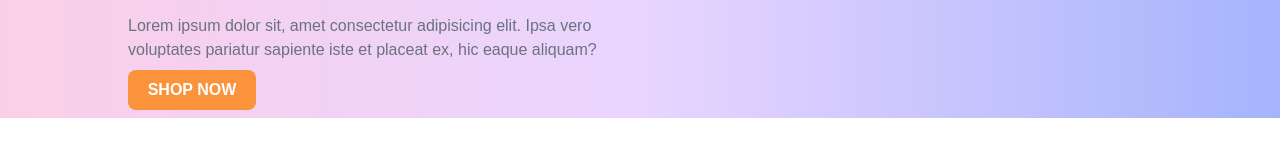
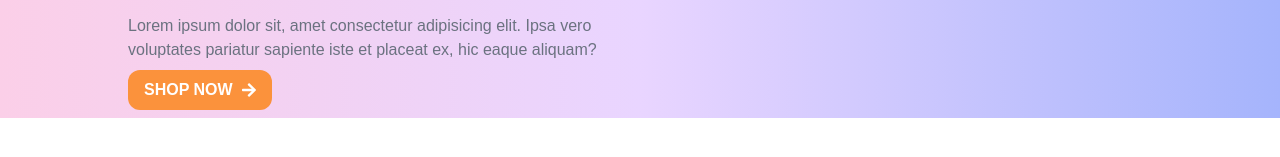
Before and after one commit to nrshakib/eCommerce-project, a React (Vite) app: page / in a window 1280 px wide. Shown: the part 355-512 px from the top of the page. Built offline with nearby package versions, Linux system fonts and the light colour scheme.

Commit message:
Hero component button design update

```diff
--- a/src/Components/Hero/Hero.jsx
+++ b/src/Components/Hero/Hero.jsx
@@ -1,4 +1,5 @@
 import hand_logo from "../../Assets/Icons/hand_icon.png";
+import { FaArrowRight } from "react-icons/fa";
 
 const Hero = () => {
   return (
@@ -13,7 +14,12 @@ const Hero = () => {
           Lorem ipsum dolor sit, amet consectetur adipisicing elit. Ipsa vero
           voluptates pariatur sapiente iste et placeat ex, hic eaque aliquam?
         </p>
-        <button className="w-32 bg-orange-400 text-white font-bold rounded-lg p-2 mt-2 mb-2">SHOP NOW</button>
+        <div >
+          <button className="w-36 bg-orange-400 text-white font-bold rounded-xl pl-4 py-2 mt-2 mb-2 flex items-center">
+            SHOP NOW
+            <FaArrowRight className="ml-2" />
+          </button>
+        </div>
       </div>
       <div className="w-2/4 h-80 -mt-56">
         <img src="https://i.ibb.co/LSXGbrb/pngwing-com-1.png" alt="" />
```
